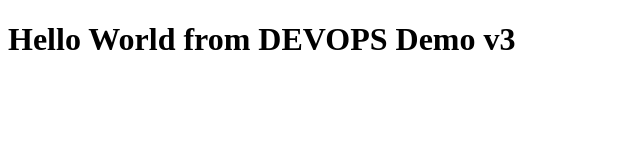
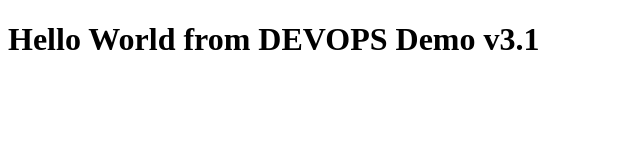
Before and after one commit to Sumant93/demo-hello-world, a website: page index.html in a window 1280 px wide. Shown: the full height of the page, 0-640 px from the left. Drawn offline with Linux system fonts and the light colour scheme.

Commit message:
Hompage update version v3.1

```diff
--- a/index.html
+++ b/index.html
@@ -4,6 +4,6 @@
     <title>Demo App</title>
 </head>
 <body>
-    <h1>Hello World from DEVOPS Demo v3</h1>
+    <h1>Hello World from DEVOPS Demo v3.1</h1>
 </body>
 </html>
```
